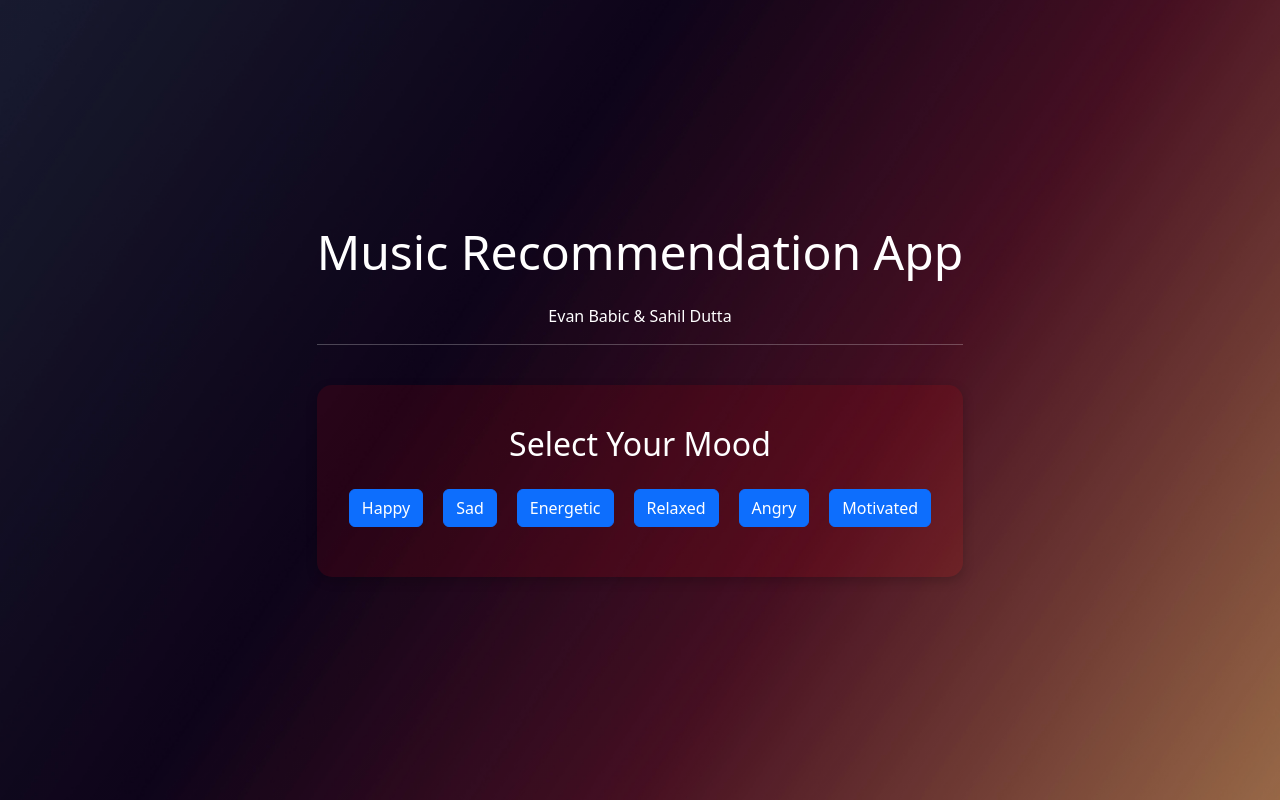
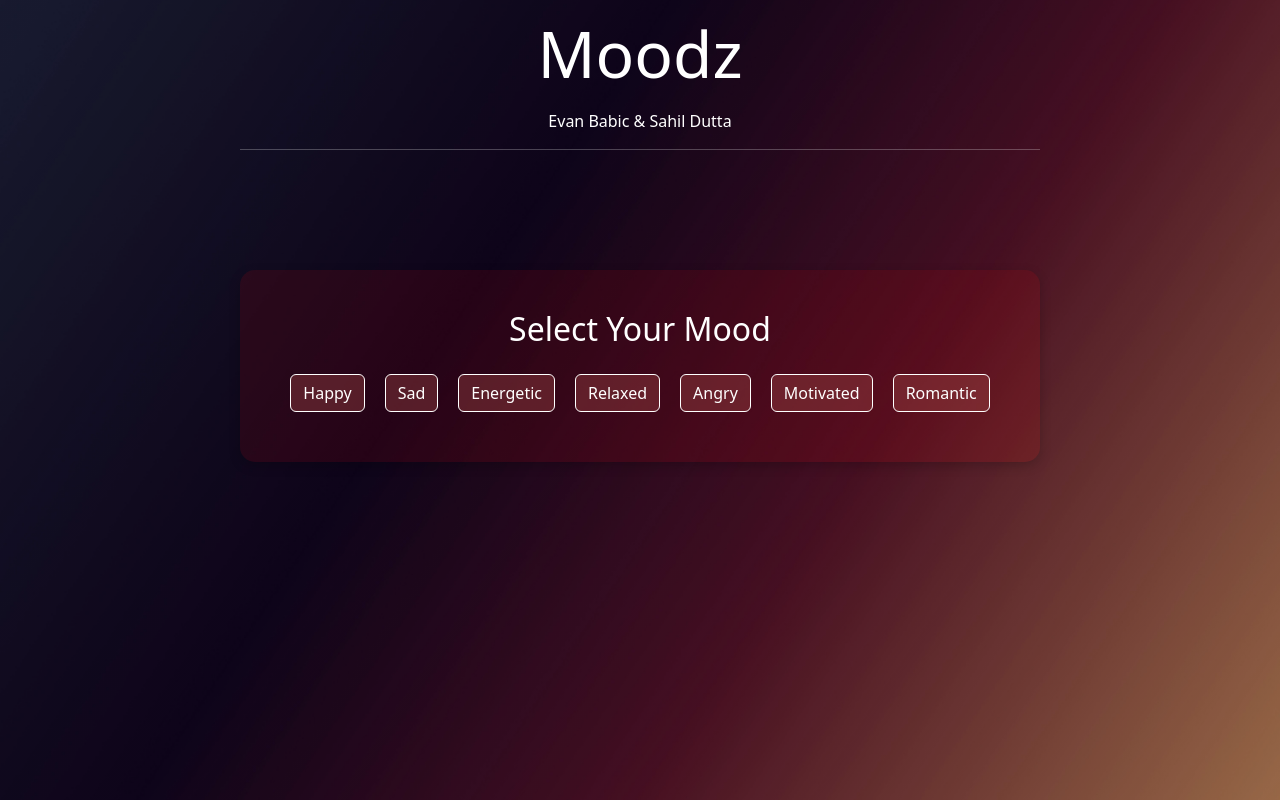
Before and after one commit to evanbabic/CloudWebApp, a React (Vite) app in the folder CloudInfraProject/: page / in a window 1280 px wide. Built offline with nearby package versions, Linux system fonts and the light colour scheme.

Commit message:
Changed frontend slightly

```diff
--- a/CloudInfraProject/src/App.jsx
+++ b/CloudInfraProject/src/App.jsx
@@ -12,7 +12,6 @@ function App() {
     <div className="main-div">
         <Header/>
         <MoodSelector onMoodSelect={setMood}/>
-        <p>{mood}</p>
         {mood && <PlaylistDisplay mood={mood}/>}
       </div>
   )
--- a/CloudInfraProject/src/components/Header.jsx
+++ b/CloudInfraProject/src/components/Header.jsx
@@ -3,7 +3,8 @@ function Header(){
         <>
             <div>
                 <header className="d-flex justify-content-center py-3">
-                    <h1 className="display-5">Music Recommendation App</h1>
+                    <h1 className="display-3">Moodz</h1>
+                    <hr></hr>
                 </header>
                 <p className="d-flex justify-content-center">Evan Babic & Sahil Dutta</p>
                 <hr></hr>
--- a/CloudInfraProject/src/components/MoodSelector.jsx
+++ b/CloudInfraProject/src/components/MoodSelector.jsx
@@ -1,7 +1,6 @@
-import React from "react"
 
 function MoodSelector( {onMoodSelect} ){
-    const moods = ['Happy', 'Sad', 'Energetic', 'Relaxed', 'Angry', 'Motivated']
+    const moods = ['Happy', 'Sad', 'Energetic', 'Relaxed', 'Angry', 'Motivated', 'Romantic']
 
     return(
         <> <br></br>
@@ -11,7 +10,7 @@ function MoodSelector( {onMoodSelect} ){
                     <h2>Select Your Mood</h2>
                     <div className="d-flex align-items-center mt-3">
                         { moods.map((mood) => (
-                            <button key={mood} className="btn btn-primary" style={{margin: 10}} onClick={() => onMoodSelect(mood)}> {mood} </button>
+                            <button key={mood} className="btn btn-outline-primary" style={{margin: 10}} onClick={() => onMoodSelect(mood)}> {mood} </button>
                         )) }
                     </div>
                 </div>
@@ -19,7 +18,6 @@ function MoodSelector( {onMoodSelect} ){
         </div>
 
     </>)
-
 }
 
 export default MoodSelector
--- a/CloudInfraProject/src/components/PlaylistDisplay.jsx
+++ b/CloudInfraProject/src/components/PlaylistDisplay.jsx
@@ -25,8 +25,8 @@ function PlaylistDisplay( {mood} ) {
         }
     }, [mood]);
 
-    if (loading) return <p>Loading...</p>
-    if (error) return <p>{error}</p>
+    if (loading) return <div className="playlist-display"><p>Loading...</p></div>
+    if (error) return <div className="playlist-display"><p>{error}</p></div>
 
     return(
         <>
--- a/CloudInfraProject/src/index.css
+++ b/CloudInfraProject/src/index.css
@@ -12,18 +12,14 @@ body {
     padding: 0;
 }
 
-#main-div {
-    color: white;
-    height: 100vh;
-}
-
 div {
     color: white;
 }
 
 .container {
-    width: 70%;
+    width: 100%;
     padding: 40px;
+    margin-top: 10%;
     background-color: rgba(255, 0, 0, 0.1);
     border-radius: 15px;
     box-shadow: 0 4px 12px rgba(0, 0, 0, 0.2);
@@ -31,7 +27,34 @@ div {
     color: white;
 }
 
-#playlist {
+.playlist-display {
     margin-top: 20px;
+    text-align: center;
+}
 
+.btn-outline-primary {
+    background-color: rgb(158, 68, 68, 0.4);
+    color: white;
+    border: 1px solid white;
 }
+
+.btn-outline-primary:hover {
+    background-color: rgba(232, 49, 49, 0.4);
+    color: white;
+    border: 1px solid white;
+}
+
+.btn-outline-primary:focus, .btn-outline-primary:active {
+    background-color: rgb(224, 36, 36, 0.6);
+    color: white;
+    border: 1px solid white;
+}
+
+.main-div {
+    height: 100vh;
+}
+
+.display-3 {
+    padding: 0;
+    margin: 0;
+}
--- a/CloudInfraProject/src/main.jsx
+++ b/CloudInfraProject/src/main.jsx
@@ -1,8 +1,8 @@
 import { StrictMode } from 'react'
 import { createRoot } from 'react-dom/client'
-import './index.css'
 import App from './App.jsx'
 import 'bootstrap/dist/css/bootstrap.min.css'
+import './index.css'
 
 createRoot(document.getElementById('root')).render(
   <StrictMode>
```
